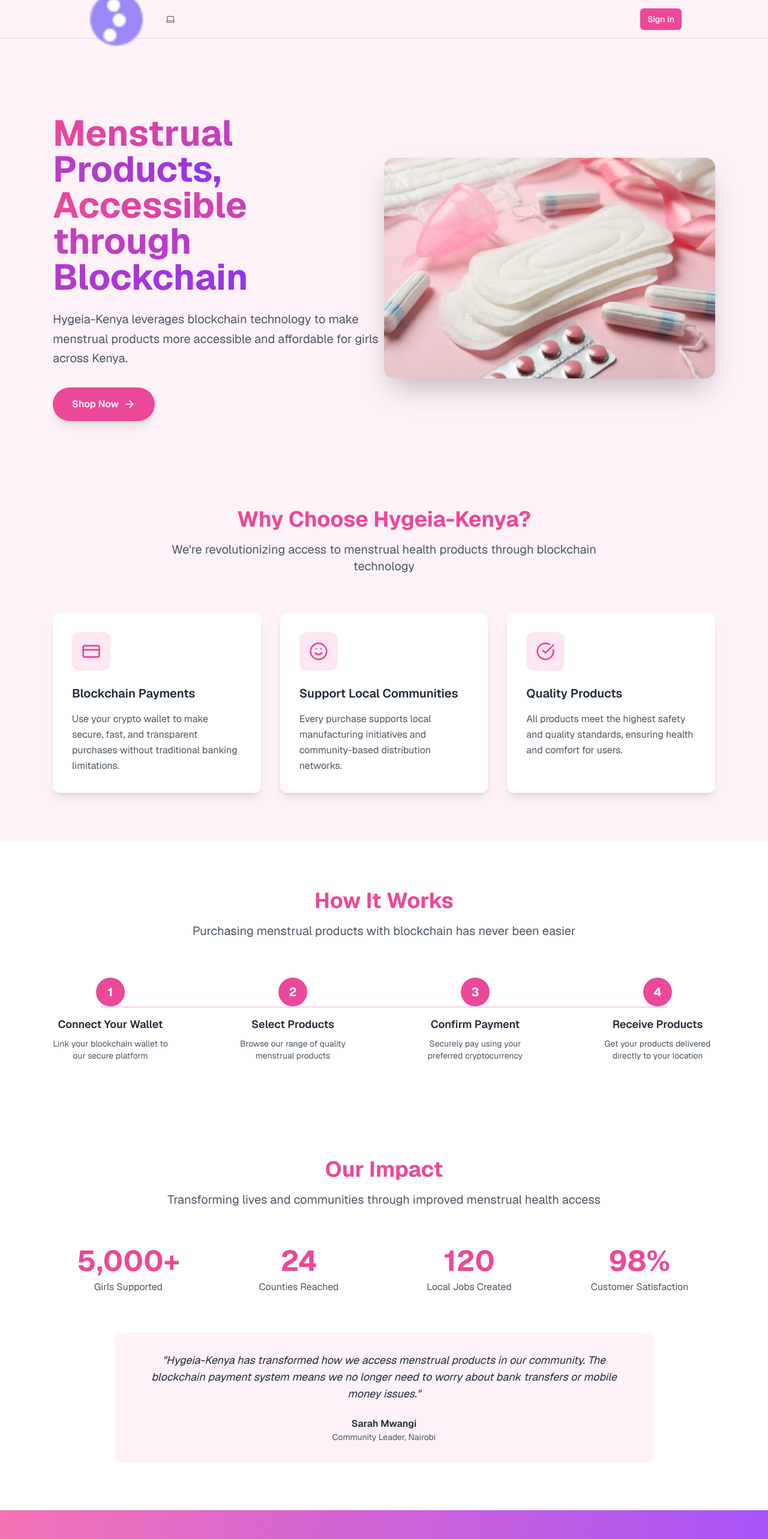
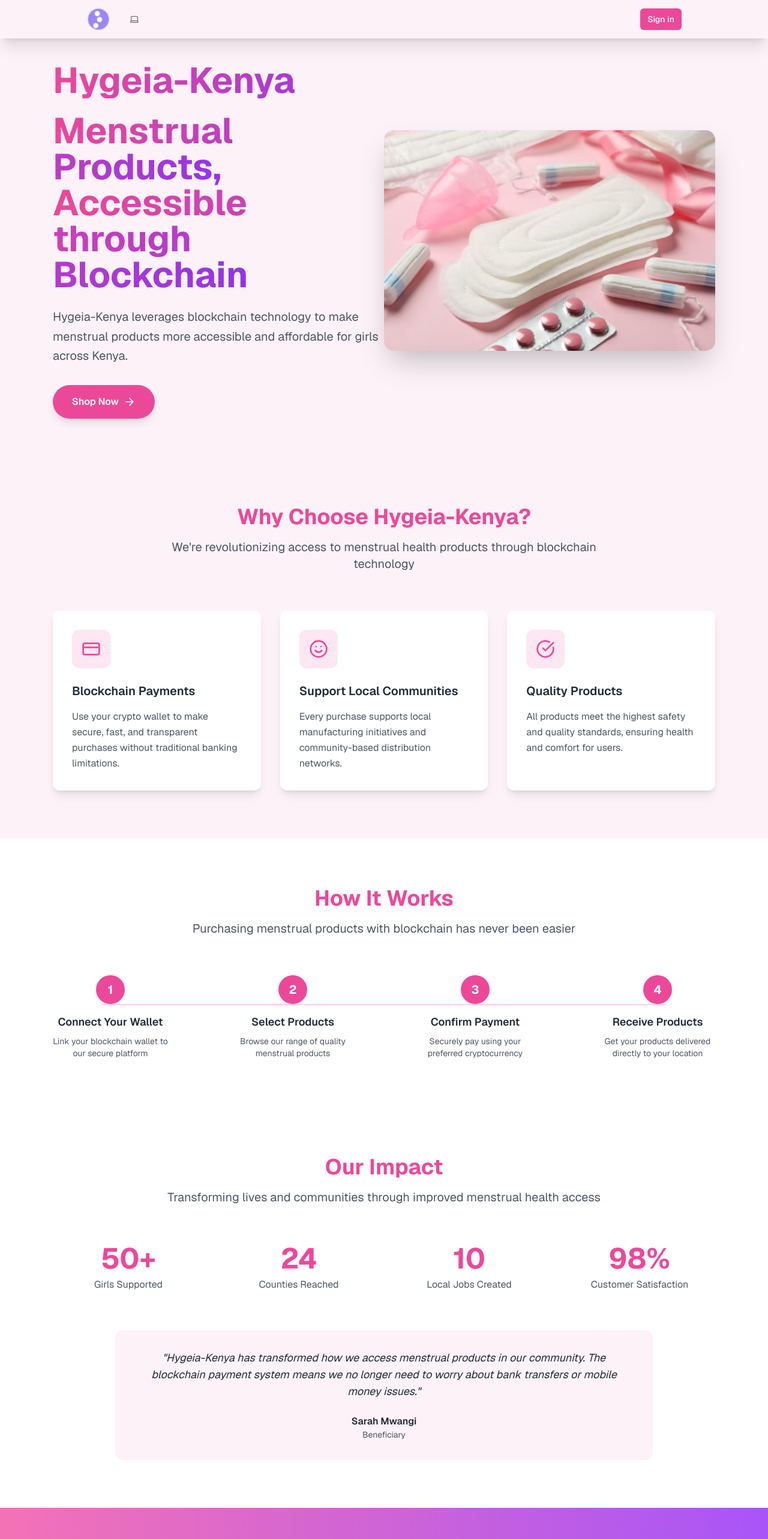
Before and after one commit to JojoFlex1/HygeiaStarknet, a Next.js app: page / in a window 1280 px wide. Shown: the top 2566 px of the page at 60% size. Built offline with nearby package versions, Linux system fonts and the light colour scheme; no server answers; what @starknet-react/core would draw is missing.

Commit message:
Tweaked the UI

```diff
--- a/app/cart/page.tsx
+++ b/app/cart/page.tsx
@@ -12,7 +12,7 @@ export default function CartPage() {
   );
 
   return (
-    <div className="flex-1 space-y-8">
+    <div className="flex-1 space-y-8 bg-pink-50 dark:bg-gray-900">
       <Navbar />
 
       {cart.length === 0 ? (
--- a/app/home/page.tsx
+++ b/app/home/page.tsx
@@ -8,7 +8,7 @@ import Navbar from "@/components/Navbar";
 
 export default function HomePage() {
   return (
-    <div className=" flex-1 space-y-8">
+    <div className=" flex-1 space-y-8 bg-pink-50 dark:bg-gray-900">
           <Navbar/>
           <ProductCard
            image="/images/menscup.png"
--- a/app/layout.tsx
+++ b/app/layout.tsx
@@ -18,6 +18,9 @@ export const metadata = {
   metadataBase: new URL(defaultUrl),
   title: 'Next.js and Supabase Starter Kit',
   description: 'The fastest way to build apps with Next.js and Supabase',
+  icons: {
+    icon: "/images/logo.png",
+  },
 }
 
 const geistSans = Geist({
@@ -42,14 +45,14 @@ export default function RootLayout({
               disableTransitionOnChange
             >
               <div className="flex flex-col min-h-screen">
-                <nav className="sticky top-0 z-50 w-full border-b border-b-foreground/10 h-16 bg-pink-50 dark:bg-gray-900 transition-colors duration-300">
+                <nav className="sticky top-0 z-50 w-full  border-b-foreground/20 h-16 bg-pink-50 dark:bg-gray-900 transition-colors duration-300 shadow-xl">
                   <div className="max-w-5xl mx-auto flex justify-between items-center h-full px-4">
                     <div className="flex gap-5 items-center font-semibold">
                       <Link href="/">
                         <Image
                           src="/images/logo.png"
                           alt="Home"
-                          width={100}
+                          width={40}
                           height={50}
                         />
                       </Link>
--- a/app/page.tsx
+++ b/app/page.tsx
@@ -38,10 +38,11 @@ export default function Home() {
   return (
     <div className="w-full min-h-screen bg-pink-50 dark:bg-gray-900 transition-colors duration-300">
       {/* Hero Section */}
-      <section id="home" className="pt-32 pb-16 relative overflow-hidden">
+      <section id="home" className="pt-10 pb-16 relative overflow-hidden">
         <div className="max-w-6xl mx-auto px-6">
           <div className="flex flex-col lg:flex-row items-center">
             <div className="lg:w-1/2 mb-12 lg:mb-0">
+              <h2 className='text-6xl lg:text-6xl font-bold mb-6 leading-tight bg-gradient-to-r from-pink-500 to-purple-600 bg-clip-text text-transparent'>Hygeia-Kenya</h2>
               <h2 className="text-5xl lg:text-6xl font-bold mb-6 leading-tight">
                 <span className="bg-gradient-to-r from-pink-500 to-purple-600 bg-clip-text text-transparent">
                   Menstrual Products,
@@ -55,10 +56,11 @@ export default function Home() {
                 Hygeia-Kenya leverages blockchain technology to make menstrual products more accessible and affordable for girls across Kenya.
               </p>
               <div className="flex flex-col sm:flex-row space-y-4 sm:space-y-0 sm:space-x-4">
-                <button className="flex items-center justify-center px-8 py-4 bg-pink-500 hover:bg-pink-600 text-white font-semibold rounded-full shadow-lg hover:shadow-xl transform hover:-translate-y-1 transition-all" onClick={()=> router.push('/sign-up')}>
+                <button className="flex items-center justify-center px-8 py-4 bg-pink-500 hover:bg-pink-600 text-white font-semibold rounded-full shadow-lg hover:shadow-xl transform hover:-translate-y-1 transition-all" onClick={()=> router.push('/sign-in')}>
                   Shop Now
                   <ArrowRight className="w-5 h-5 ml-2" />
                 </button>
+
               </div>
             </div>
             <div className="lg:w-1/2">
@@ -164,9 +166,9 @@ export default function Home() {
 
           <div className="grid sm:grid-cols-2 lg:grid-cols-4 gap-8 mb-16">
             {[
-              { number: "5,000+", description: "Girls Supported" },
+              { number: "50+", description: "Girls Supported" },
               { number: "24", description: "Counties Reached" },
-              { number: "120", description: "Local Jobs Created" },
+              { number: "10", description: "Local Jobs Created" },
               { number: "98%", description: "Customer Satisfaction" }
             ].map((stat, index) => (
               <div key={index} className="text-center">
@@ -182,7 +184,7 @@ export default function Home() {
                 "Hygeia-Kenya has transformed how we access menstrual products in our community. The blockchain payment system means we no longer need to worry about bank transfers or mobile money issues."
               </p>
               <div className="font-semibold text-gray-800 dark:text-white">Sarah Mwangi</div>
-              <div className="text-sm text-gray-600 dark:text-gray-400">Community Leader, Nairobi</div>
+              <div className="text-sm text-gray-600 dark:text-gray-400">Beneficiary</div>
             </div>
           </div>
         </div>
@@ -245,7 +247,7 @@ export default function Home() {
               <h4 className="text-lg font-semibold text-pink-500 mb-4">Resources</h4>
               <ul className="space-y-2">
                 <li><a href="#" className="text-gray-400 hover:text-pink-500 transition-colors">Menstrual Health Guide</a></li>
-                <li><a href="#" className="text-gray-400 hover:text-pink-500 transition-colors">Blockchain Tutorial</a></li>
+
                 <li><a href="#" className="text-gray-400 hover:text-pink-500 transition-colors">FAQs</a></li>
                 <li><a href="#" className="text-gray-400 hover:text-pink-500 transition-colors">Support</a></li>
               </ul>
--- a/components/Navbar.tsx
+++ b/components/Navbar.tsx
@@ -8,7 +8,7 @@ export default function Navbar() {
   const pathname = usePathname()
 
   return (
-    <nav className="static top-16 z-20 w-1/2 flex justify-center border-b border-b-foreground/10 h-16 bg-background mx-auto">
+    <nav className="static top-16 z-20 w-1/2 flex justify-center border-b border-b-foreground/10 h-16 bg-background mx-auto bg-pink-50 dark:bg-gray-900">
       <div className="w-full max-w-5xl flex justify-between items-center p-3 px-5 text-sm">
         <div className="flex gap-5 items-center font-semibold">
         <Link
```
Also changed, not shown: public/images/favicon.png (added).
